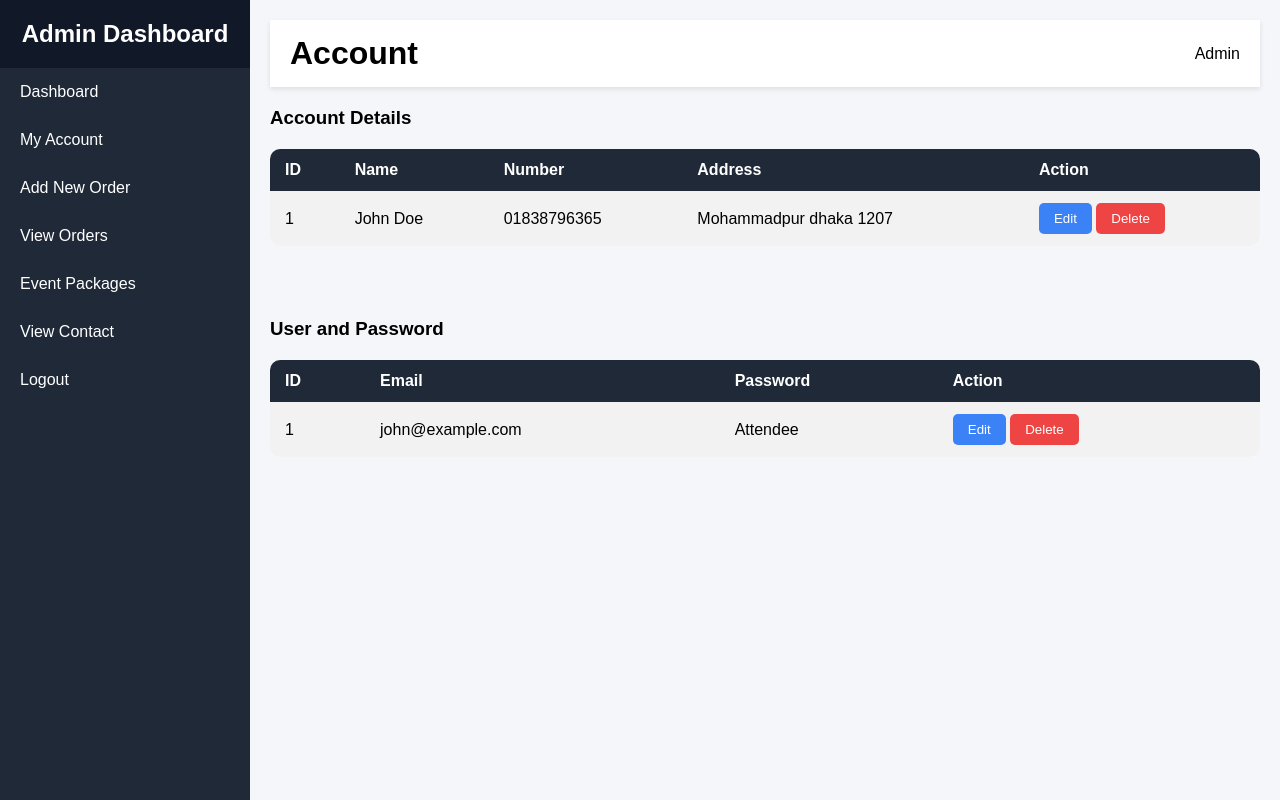
After one commit to AbuBakarMiaji/Event-Managment-, a PHP site: page /admin_dashbord.php in a window 1280 px wide, after a click on "My Account". The commit adds this page. Run offline with PHP 8.4, Linux system fonts and the light colour scheme; the visitor is signed in with stand-in values (Sample User, id 1).

Commit message:
admin dashbord added and login and logout success fully

```diff
--- /dev/null
+++ b/admin_dashbord.css
@@ -0,0 +1,142 @@
+
+        /* ===== Basic Reset ===== */
+        * {
+            box-sizing: border-box;
+            margin: 0;
+            padding: 0;
+            font-family: Arial, sans-serif;
+        }
+
+        body {
+            display: flex;
+            min-height: 100vh;
+            background-color: #f4f6f9;
+        }
+
+        /* ===== Sidebar ===== */
+        .sidebar {
+            width: 250px;
+            background-color: #1f2937;
+            color: white;
+            display: flex;
+            flex-direction: column;
+        }
+
+        .sidebar h2 {
+            text-align: center;
+            padding: 20px;
+            background-color: #111827;
+        }
+
+        .sidebar h3 {
+            text-align: center;
+            padding: 30px;
+            background-color: #111827;
+        }
+
+        .sidebar ul {
+            list-style: none;
+            flex: 1;
+        }
+
+        .sidebar ul li {
+            padding: 15px 20px;
+            cursor: pointer;
+        }
+
+        .sidebar ul li:hover {
+            background-color: #374151;
+        }
+
+        .sidebar ul li a{
+            padding: 15px 20px;
+            cursor: pointer;
+            color: white;
+            display: inline-block;
+        }
+
+
+        /* ===== Main Content ===== */
+        .main-content {
+            flex: 1;
+            padding: 20px;
+        }
+
+        .header {
+            background-color: #fff;
+            padding: 15px 20px;
+            box-shadow: 0 2px 5px rgba(0,0,0,0.1);
+            margin-bottom: 20px;
+            display: flex;
+            justify-content: space-between;
+            align-items: center;
+        }
+
+        .cards {
+            display: grid;
+            grid-template-columns: repeat(auto-fit, minmax(200px, 1fr));
+            gap: 20px;
+        }
+
+        .card {
+            background-color: #fff;
+            padding: 20px;
+            border-radius: 10px;
+            box-shadow: 0 2px 5px rgba(0,0,0,0.1);
+            text-align: center;
+        }
+
+        table {
+            width: 100%;
+            border-collapse: collapse;
+            background-color: #fff;
+            border-radius: 10px;
+            overflow: hidden;
+            margin-top: 20px;
+        }
+
+        table th, table td {
+            padding: 12px 15px;
+            text-align: left;
+        }
+
+        table th {
+            background-color: #1f2937;
+            color: white;
+        }
+
+        table tr:nth-child(even) {
+            background-color: #f2f2f2;
+        }
+
+        /* Buttons */
+        .btn {
+            padding: 8px 15px;
+            border: none;
+            border-radius: 5px;
+            cursor: pointer;
+            color: white;
+        }
+
+        .btn-primary { background-color: #3b82f6; }
+        .btn-danger { background-color: #ef4444; }
+        .btn-success { background-color: #10b981; }
+
+        /* Form */
+        .form-group {
+            margin-bottom: 15px;
+        }
+
+        .form-group label {
+            display: block;
+            margin-bottom: 5px;
+        }
+
+        .form-group input,
+        .form-group select,
+        .form-group textarea {
+            width: 100%;
+            padding: 8px 10px;
+            border-radius: 5px;
+            border: 1px solid #ccc;
+        }
--- /dev/null
+++ b/admin_dashbord.php
@@ -0,0 +1,432 @@
+<?php
+
+session_start();
+
+    if(!isset($_SESSION['usermail']))
+    {
+        header("location:index.php");
+    }
+
+?>
+
+<!DOCTYPE html>
+<html lang="en">
+<head>
+    <meta charset="UTF-8">
+    <meta name="viewport" content="width=device-width, initial-scale=1.0">
+    <title>Event Management Admin Dashboard</title>
+    <link rel="stylesheet" href="admin_dashbord.css">
+</head>
+<body>
+
+    <!-- ===== Sidebar ===== -->
+    <div class="sidebar">
+        <h2>Admin Dashboard</h2>
+        <ul>
+            <li onclick="showSection('dashboard')">Dashboard</li>
+            <li onclick="showSection('account')">My Account</li>
+            <li onclick="showSection('order')">Add New Order</li>
+            <li onclick="showSection('orders')">View Orders</li>
+            <li onclick="showSection('packages')">Event Packages</li>
+            <li onclick="showSection('contact')">View Contact</li>
+            <li onclick="window.location.href='logout.php'">Logout</li>
+        </ul>
+    </div>
+
+    <!-- ===== Main Content ===== -->
+    <div class="main-content">
+        <div class="header">
+            <h1 id="section-title">Dashboard</h1>
+            <span>Admin</span>
+        </div>
+
+        <!-- Dashboard Cards -->
+        <div id="dashboard" class="section">
+            <div class="cards">
+                <div class="card">
+                    <h3>Total Users</h3>
+                    <p>150</p>
+                </div>
+                <div class="card">
+                    <h3>Upcoming Events</h3>
+                    <p>12</p>
+                </div>
+                <div class="card">
+                    <h3>Tickets Sold</h3>
+                    <p>420</p>
+                </div>
+                <div class="card">
+                    <h3>Revenue</h3>
+                    <p>$5200</p>
+                </div>
+
+                <div class="card">
+                    <h3>Total Event</h3>
+                    <p>200</p>
+                </div>
+
+                <div class="card">
+                    <h3>Active Event</h3>
+                    <p>200</p>
+                </div>
+
+                <div class="card">
+                    <h3>Complete Event</h3>
+                    <p>200</p>
+                </div>
+
+                <div class="card">
+                    <h3>Delete Event</h3>
+                    <p>200</p>
+                </div>
+
+                <div class="card">
+                    <h3>Inactive Event</h3>
+                    <p>200</p>
+                </div>
+
+                <div class="card">
+                    <h3>Panding Event</h3>
+                    <p>200</p>
+                </div>
+            </div>
+        </div>
+
+        <!-- My account Section -->
+         <div id="account" class="section" style="display:none;">
+            <h3>Account Details</h3>
+            <table>
+                <tr>
+                    <th>ID</th>
+                    <th>Name</th>
+                    <th>Number</th>
+                    <th>Address</th>
+                    <th>Action</th>
+                </tr>
+                <tr>
+                    <td>1</td>
+                    <td>John Doe</td>
+                    <td>01838796365</td>
+                    <td>Mohammadpur dhaka 1207</td>
+                    <td>
+                        <button class="btn btn-primary">Edit</button>
+                        <button class="btn btn-danger">Delete</button>
+                    </td>
+                </tr>
+            </table>
+            <br><br><br><br>
+
+            <h3>User and Password </h3>
+            <table>
+                <tr>
+                    <th>ID</th>
+                    <th>Email</th>
+                    <th>Password</th>
+                    <th>Action</th>
+                </tr>
+                <tr>
+                    <td>1</td>
+                    <td>john@example.com</td>
+                    <td>Attendee</td>
+                    <td>
+                        <button class="btn btn-primary">Edit</button>
+                        <button class="btn btn-danger">Delete</button>
+                    </td>
+                </tr>
+            </table>
+        </div>
+
+        <!-- Add order Section -->
+        <div id="order" class="section" style="display:none;">
+            <h2>Add New Order</h2> <br>
+            <form id="event-form">
+                <div class="form-group">
+                    <label>Event Name:</label>
+                    <input type="text" placeholder="Event Name">
+                </div>
+                <div class="form-group">
+                    <label>Customer Name:</label>
+                    <input type="text" placeholder="Customer Name">
+                </div>
+                <div class="form-group">
+                    <label>Customer Number:</label>
+                    <input type="text" placeholder="Customer Name">
+                </div>
+                <div class="form-group">
+                    <label>Customer Address:</label>
+                    <input type="text" placeholder="Customer Address">
+                </div>
+                <div class="form-group">
+                    <label>Date:</label>
+                    <input type="date">
+                </div>
+                <div class="form-group">
+                    <label>Time:</label>
+                    <input type="time">
+                </div>
+                <div class="form-group">
+                    <label>Venue:</label>
+                    <input type="text" placeholder="Venue">
+                </div>
+                <div class="form-group">
+                    <label>Total amount:</label>
+                    <input type="text" placeholder="Customer Address">
+                </div>
+                <div class="form-group">
+                    <label>Description:</label>
+                    <textarea placeholder="Event Description"></textarea>
+                </div>
+
+                <button type="submit" class="btn btn-success">Add Event</button>
+            </form>
+        </div>
+
+        <!-- View Order Section -->
+
+        <div id="orders" class="section" style="display:none;">
+
+            <br>
+            <h2>Total Orders</h2>
+            <table>
+                <tr>
+                    <th>ID</th>
+                    <th>Event Name</th>
+                    <th>Customer Name</th>
+                    <th>Customer Number</th>
+                    <th>Customer Address</th>
+                    <th>Event Date</th>
+                    <th>Event Time</th>
+                    <th>Event Venue</th>
+                    <th>Total Amount</th>
+                    <th>Event Description</th>
+                    <th>Action</th>
+                </tr>
+                <tr>
+                    <td>1</td>
+                    <td>Birthday</td>
+                    <td>Miaji</td>
+                    <td>01611820481</td>
+                    <td>Mohammadpur, Dhaka-1207</td>
+                    <td>12.12.2025</td>
+                    <td>10:10AM</td>
+                    <td>Bangladesh University</td>
+                    <td>10,000BDT </td>
+                    <td>Hello do this </td>
+                    <td>
+                        <button class="btn btn-primary">Edit</button>
+                        <button class="btn btn-danger">Delete</button>
+                    </td>
+                </tr>
+            </table>
+        </div>
+
+
+        <!-- Packages Section -->
+        <div id="packages" class="section" style="display:none;">
+
+            <h2>For Birthday</h2>
+            <table>
+                <tr>
+                    <th>Facility-1</th>
+                    <th>Facility-2</th>
+                    <th>Facility-3</th>
+                    <th>Facility-4</th>
+                    <th>Number of People</th>
+                    <th>Regular Price</th>
+                    <th>Discount Price</th>
+                    <th>Action</th>
+                </tr>
+                <tr>
+                    <td>Decoration</td>
+                    <td>Music and Photos</td>
+                    <td>Food and Drinks</td>
+                    <td>Invitation Card</td>
+                    <td>100</td>
+                    <td>120</td>
+                    <td>90</td>
+                    <td>
+                        <button class="btn btn-primary">Edit</button>
+                        <button class="btn btn-danger">Delete</button>
+                    </td>
+                </tr>
+            </table>
+
+            <h2>For Wedding</h2>
+            <table>
+                <tr>
+                    <th>Facility-1</th>
+                    <th>Facility-2</th>
+                    <th>Facility-3</th>
+                    <th>Facility-4</th>
+                    <th>Number of People</th>
+                    <th>Regular Price</th>
+                    <th>Discount Price</th>
+                    <th>Action</th>
+                </tr>
+                <tr>
+                    <td>Decoration</td>
+                    <td>Music and Photos</td>
+                    <td>Food and Drinks</td>
+                    <td>Invitation Card</td>
+                    <td>100</td>
+                    <td>120</td>
+                    <td>90</td>
+                    <td>
+                        <button class="btn btn-primary">Edit</button>
+                        <button class="btn btn-danger">Delete</button>
+                    </td>
+                </tr>
+            </table>
+
+            <h2>For Concert</h2>
+            <table>
+                <tr>
+                    <th>Facility-1</th>
+                    <th>Facility-2</th>
+                    <th>Facility-3</th>
+                    <th>Facility-4</th>
+                    <th>Number of People</th>
+                    <th>Regular Price</th>
+                    <th>Discount Price</th>
+                    <th>Action</th>
+                </tr>
+                <tr>
+                    <td>Decoration</td>
+                    <td>Music and Photos</td>
+                    <td>Food and Drinks</td>
+                    <td>Invitation Card</td>
+                    <td>100</td>
+                    <td>120</td>
+                    <td>90</td>
+                    <td>
+                        <button class="btn btn-primary">Edit</button>
+                        <button class="btn btn-danger">Delete</button>
+                    </td>
+                </tr>
+            </table>
+
+            <h2>For Anniversary</h2>
+            <table>
+                <tr>
+                    <th>Facility-1</th>
+                    <th>Facility-2</th>
+                    <th>Facility-3</th>
+                    <th>Facility-4</th>
+                    <th>Number of People</th>
+                    <th>Regular Price</th>
+                    <th>Discount Price</th>
+                    <th>Action</th>
+                </tr>
+                <tr>
+                    <td>Decoration</td>
+                    <td>Music and Photos</td>
+                    <td>Food and Drinks</td>
+                    <td>Invitation Card</td>
+                    <td>100</td>
+                    <td>120</td>
+                    <td>90</td>
+                    <td>
+                        <button class="btn btn-primary">Edit</button>
+                        <button class="btn btn-danger">Delete</button>
+                    </td>
+                </tr>
+            </table>
+
+            <h2>For Picnic</h2>
+            <table>
+                <tr>
+                    <th>Facility-1</th>
+                    <th>Facility-2</th>
+                    <th>Facility-3</th>
+                    <th>Facility-4</th>
+                    <th>Number of People</th>
+                    <th>Regular Price</th>
+                    <th>Discount Price</th>
+                    <th>Action</th>
+                </tr>
+                <tr>
+                    <td>Decoration</td>
+                    <td>Music and Photos</td>
+                    <td>Food and Drinks</td>
+                    <td>Invitation Card</td>
+                    <td>100</td>
+                    <td>120</td>
+                    <td>90</td>
+                    <td>
+                        <button class="btn btn-primary">Edit</button>
+                        <button class="btn btn-danger">Delete</button>
+                    </td>
+                </tr>
+            </table>
+
+            <h2>Others Event</h2>
+            <table>
+                <tr>
+                    <th>Facility-1</th>
+                    <th>Facility-2</th>
+                    <th>Facility-3</th>
+                    <th>Facility-4</th>
+                    <th>Number of People</th>
+                    <th>Regular Price</th>
+                    <th>Discount Price</th>
+                    <th>Action</th>
+                </tr>
+                <tr>
+                    <td>Decoration</td>
+                    <td>Music and Photos</td>
+                    <td>Food and Drinks</td>
+                    <td>Invitation Card</td>
+                    <td>100</td>
+                    <td>120</td>
+                    <td>90</td>
+                    <td>
+                        <button class="btn btn-primary">Edit</button>
+                        <button class="btn btn-danger">Delete</button>
+                    </td>
+                </tr>
+            </table>
+
+        </div>
+
+<!-- Contact View section -->
+
+        <div id="contact" class="section" style="display:none;">
+            <h2>Event Packages Managment</h2>
+
+            <table>
+                <tr>
+                    <th>SL</th>
+                    <th>Name</th>
+                    <th>Number</th>
+                    <th>Email</th>
+                    <th>Subject</th>
+                    <th>Description</th>
+                    <th>Status</th>
+                    <th>Action</th>
+                </tr>
+                <tr>
+                    <td>1</td>
+                    <td>John Doe</td>
+                    <td>01611820481</td>
+                    <td>john@example.com</td>
+                    <td>Attendee</td>
+                    <td>Attendee</td>
+                    <td>Done</td>
+                    <td>
+                        <button class="btn btn-primary">Edit</button>
+                        <button class="btn btn-danger">Delete</button>
+                    </td>
+                </tr>
+            </table>
+
+        </div>
+
+
+    </div>
+
+    <!-- ===== JavaScript ===== -->
+
+    <script src="admin_dashbord.js"></script>
+
+</body>
+</html>
--- a/login_check.php
+++ b/login_check.php
@@ -39,7 +39,7 @@ if($_SERVER["REQUEST_METHOD"]== "POST")
     elseif($row["usertype"]=="admin")
     {
         $_SESSION['usermail']=$name;
-        header("Location:adminhome.php");
+        header("Location:admin_dashbord.php");
     }
 
     else
```
Also changed, not shown: admin_dashbord.js (added, +13 -0 lines), adminhome.php (deleted, +0 -25 lines).
